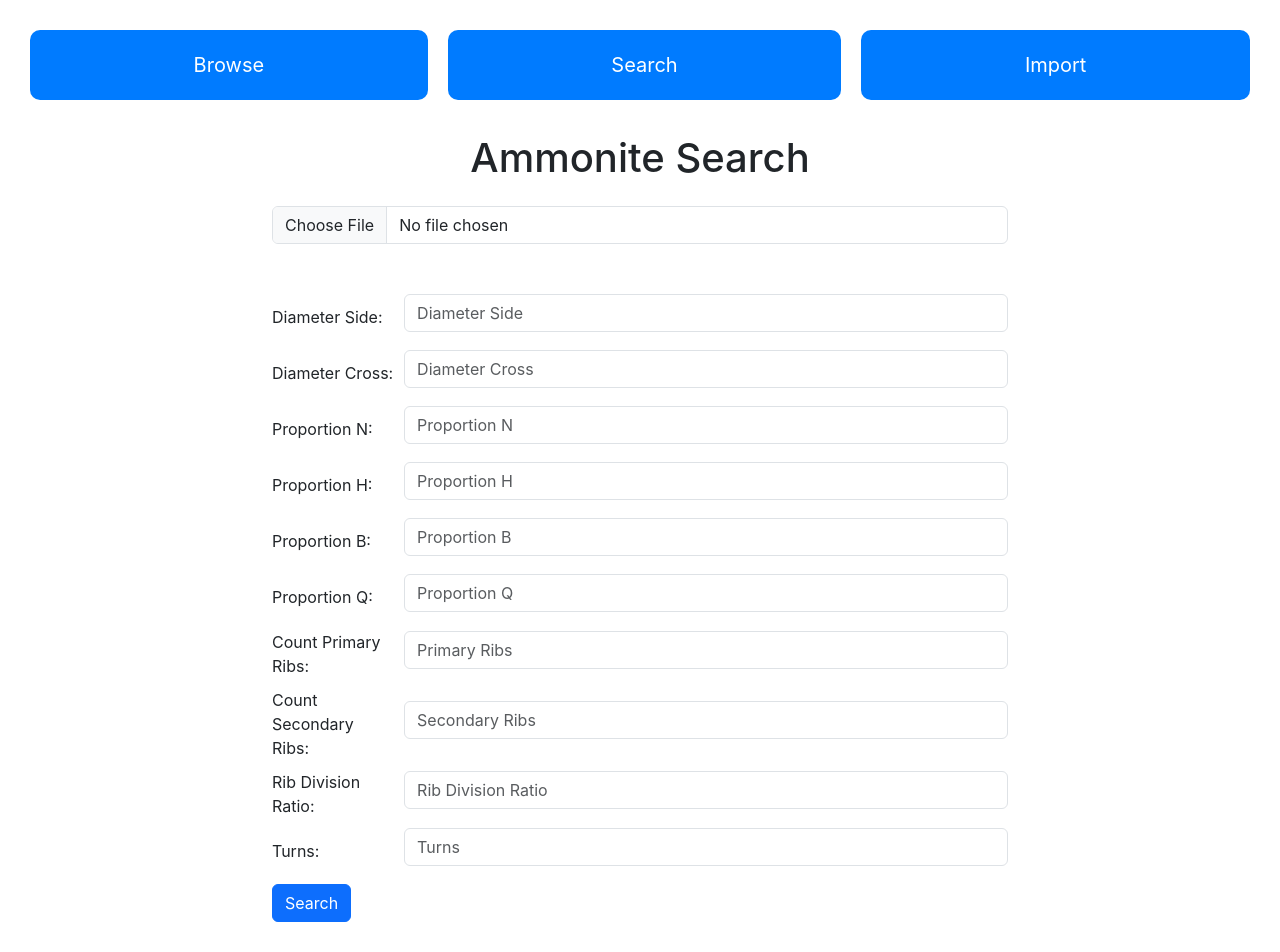
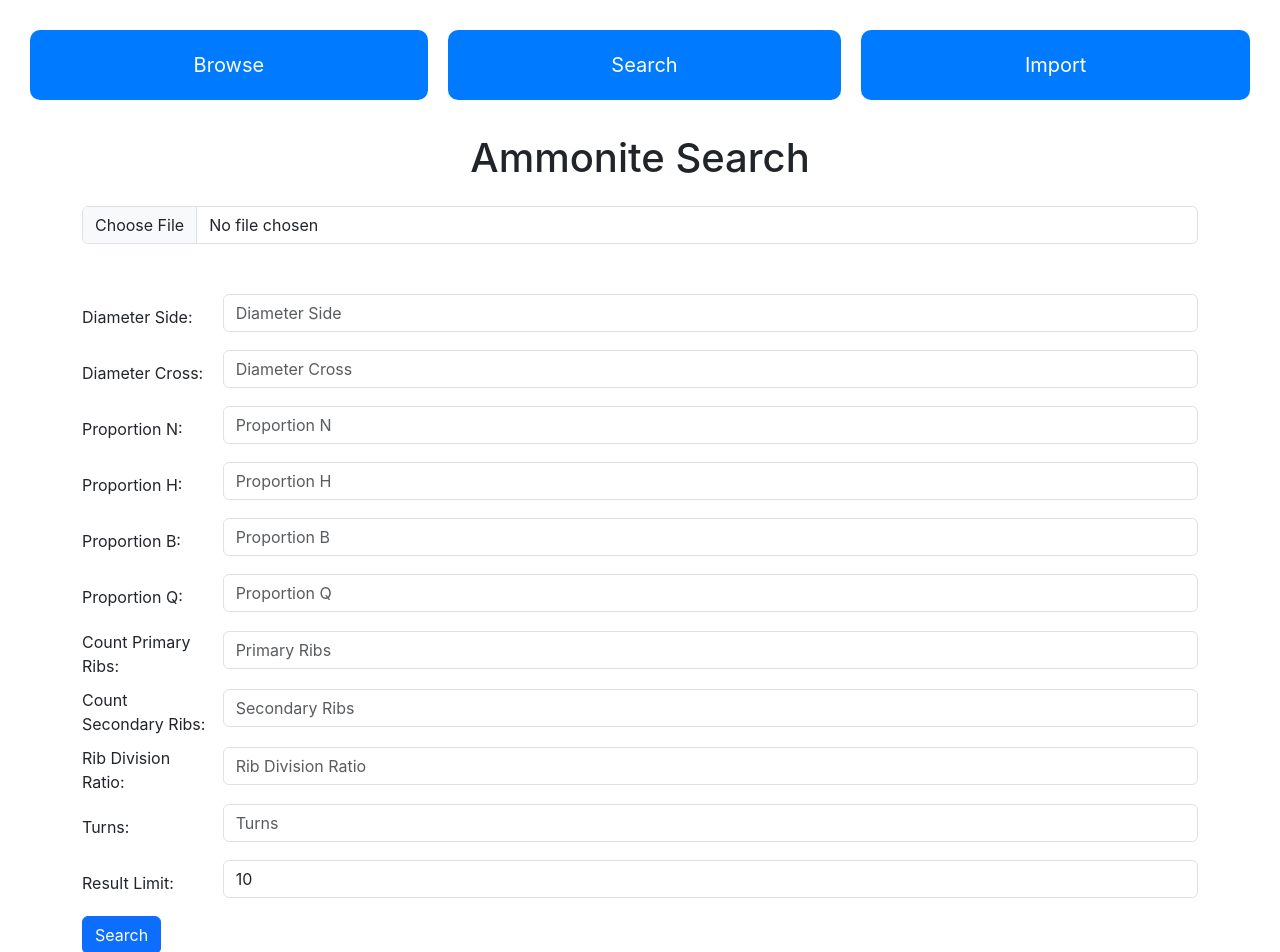
Before and after one commit to eobermuhlner/ammonites-react-app, a React (Create React App) app: page /search in a window 1280 px wide. Shown: the top 952 px of the page. Built offline with nearby package versions, Linux system fonts and the light colour scheme.

Commit message:
support limit of search results

```diff
--- a/src/pages/AmmoniteSearch.js
+++ b/src/pages/AmmoniteSearch.js
@@ -21,7 +21,8 @@ function AmmoniteSearch() {
         countPrimaryRibs: '',
         countSecondaryRibs: '',
         ribDivisionRatio: '',
-        turns: ''
+        turns: '',
+        limit: 10
     });
     const [results, setResults] = useState([]);
     const [imageUrl, setImageUrl] = useState('');
@@ -66,7 +67,7 @@ function AmmoniteSearch() {
         const { name, value } = event.target;
         setFilters(prevState => ({
             ...prevState,
-            [name]: value
+            [name]: name === 'limit' ? parseInt(value, 10) : value
         }));
     };
 
@@ -116,7 +117,7 @@ function AmmoniteSearch() {
         <div className="container">
             <h1 className="text-center my-4">Ammonite Search</h1>
             <div className="row justify-content-center">
-                <div className="col-12 col-md-8 text-center">
+                <div className="col-12 text-center">
                     <input type="file" onChange={handleImageChange} className="form-control mb-3" />
                     {imageUrl && (
                         <div className="image-measure-container">
@@ -134,7 +135,7 @@ function AmmoniteSearch() {
                 </div>
             </div>
             <div className="row justify-content-center mt-4">
-                <div className="col-12 col-md-8">
+                <div className="col-12">
                     <div className="form-group">
                         <label htmlFor="diameterSide">Diameter Side:</label>
                         <input
@@ -245,6 +246,17 @@ function AmmoniteSearch() {
                             className="form-control mb-2"
                         />
                     </div>
+                    <div className="form-group">
+                        <label htmlFor="limit">Result Limit:</label>
+                        <input
+                            type="number"
+                            name="limit"
+                            placeholder="Result Limit"
+                            value={filters.limit}
+                            onChange={handleInputChange}
+                            className="form-control mb-2"
+                        />
+                    </div>
                     <button onClick={handleSearch} className="btn btn-primary">Search</button>
                 </div>
             </div>
```
